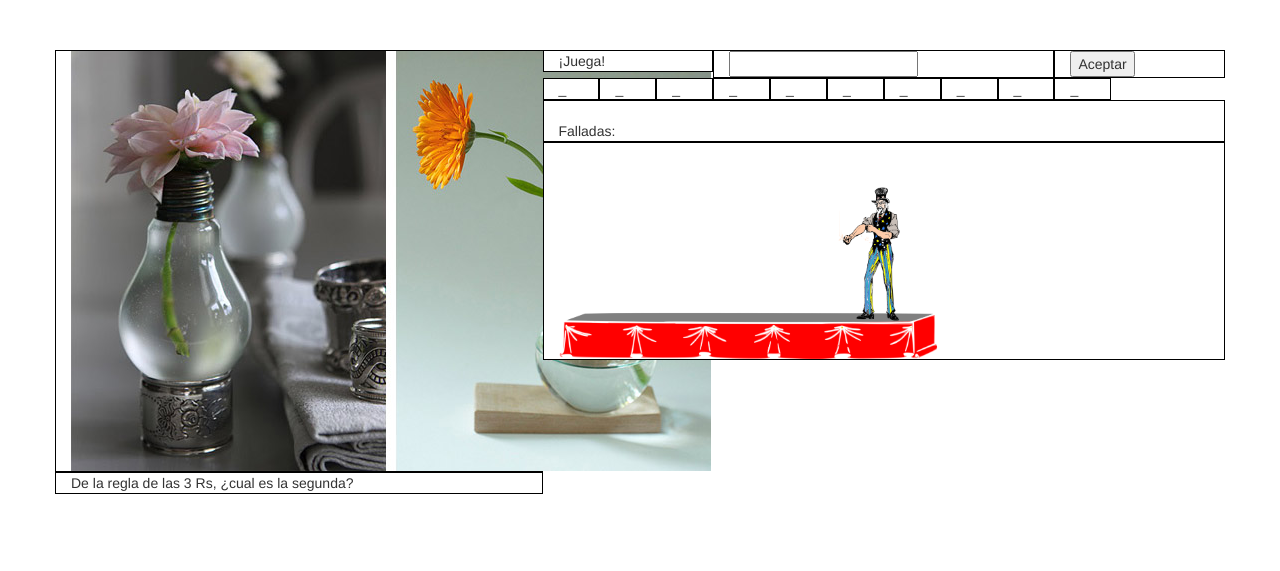
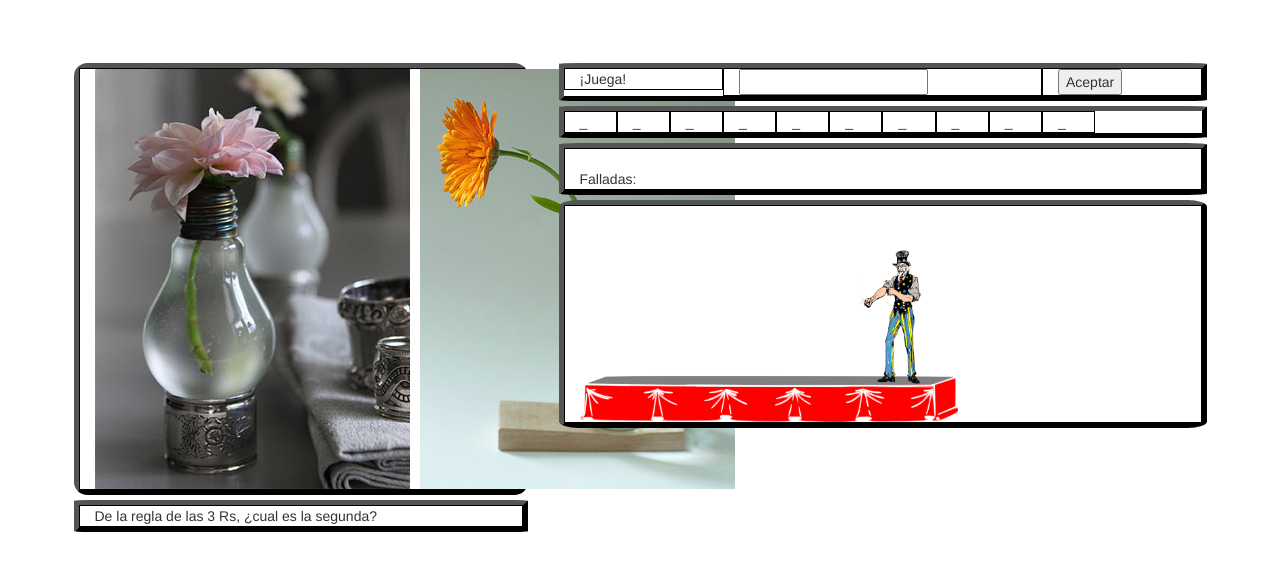
Before and after one commit to iesbalmis2bactic2/ahorcado16-17, a PHP site: page / in a window 1280 px wide. Shown: the top 571 px of the page. Run offline with PHP 8.4, Linux system fonts and the light colour scheme.

Commit message:
Luis 02/05/17

```diff
--- a/definition.php
+++ b/definition.php
@@ -2,12 +2,12 @@
 function MuestraDefinicion($definicion, $imagen)
 {
 ?>
-    <div class="row">
+    <div class="row filas">
         <div class="col-lg-12 col-md-12 col-sm-12 col-sg-12 columnas">
             <img src ="<?php echo $imagen ?>" />
         </div>
     </div>
-    <div class="row">
+    <div class="row filas ">
         <div class="col-lg-12 col-md-12 col-sm-12 col-sg-12 columnas">
             <?php echo $definicion ?>
         </div>
--- a/estadoJuego.php
+++ b/estadoJuego.php
@@ -9,8 +9,8 @@ function MuestraEstadoDelJuego(
 $definicion, $imagen, $palabra, $letrasAcertadas, $letrasFalladas) {
 
  ?>
-<div class="container">
-    <div class="row">
+<div class="container contorno ">
+    <div class="row  ">
 <?php
 
     $MaxNumFallos = 6;
--- a/fallos.php
+++ b/fallos.php
@@ -2,7 +2,7 @@
 function MostrarFallos($letrasFalladas)
 {
 ?>
-<div class="row filasNoLeft">
+<div class="row filas">
     <div class="col-lg-12 col-md-12 col-sm-12 col-sg-12 columnas">  <br/>
 <?php
         echo "Falladas: ";
--- a/formularioEentradaLetra.php
+++ b/formularioEentradaLetra.php
@@ -2,7 +2,7 @@
 
 function MostrarFormulario() {
     ?>
-<div class="row filasNoLeft ">
+<div class="row filas ">
     <form action="<?php $_SERVER['PHP_SELF'] ?>" method="get">
         <div class="col-lg-3 col-md-3 col-sm-3 col-sg-3 columnas">
             ¡Juega!
--- a/imagenesFallos.php
+++ b/imagenesFallos.php
@@ -2,7 +2,7 @@
 function MuestraImagenesFallos($letrasFalladas)
 {
 ?>
- <div class="row filasNoLeft">
+ <div class="row filas">
     <div class="col-lg-12 col-md-12 col-sm-12 col-sg-12 columnas">
 <?php
         $numero = count($letrasFalladas) + 1;
--- a/index.php
+++ b/index.php
@@ -79,7 +79,10 @@ function Principal() {
 ?>
 
 <!DOCTYPE>
-<html>
+<!--[if lt IE 7]>      <html class="no-js lt-ie9 lt-ie8 lt-ie7" lang=""> <![endif]-->
+<!--[if IE 7]>         <html class="no-js lt-ie9 lt-ie8" lang=""> <![endif]-->
+<!--[if IE 8]>         <html class="no-js lt-ie9" lang=""> <![endif]-->
+<!--[if gt IE 8]><!--> <html class="no-js" lang=""> <!--<![endif]-->
     <head>
         <meta charset="utf-8">
         <meta http-equiv="X-UA-Compatible" content="IE=edge,chrome=1">
--- a/palabra.php
+++ b/palabra.php
@@ -2,7 +2,7 @@
 function MostrarPalabra($palabra, $letrasAcertadas)
 {
 ?>
-<div class="row filasNoLeft">
+<div class="row filas">
 <?php
     for ($index = 0; $index < count($palabra); $index++)
     {
```
